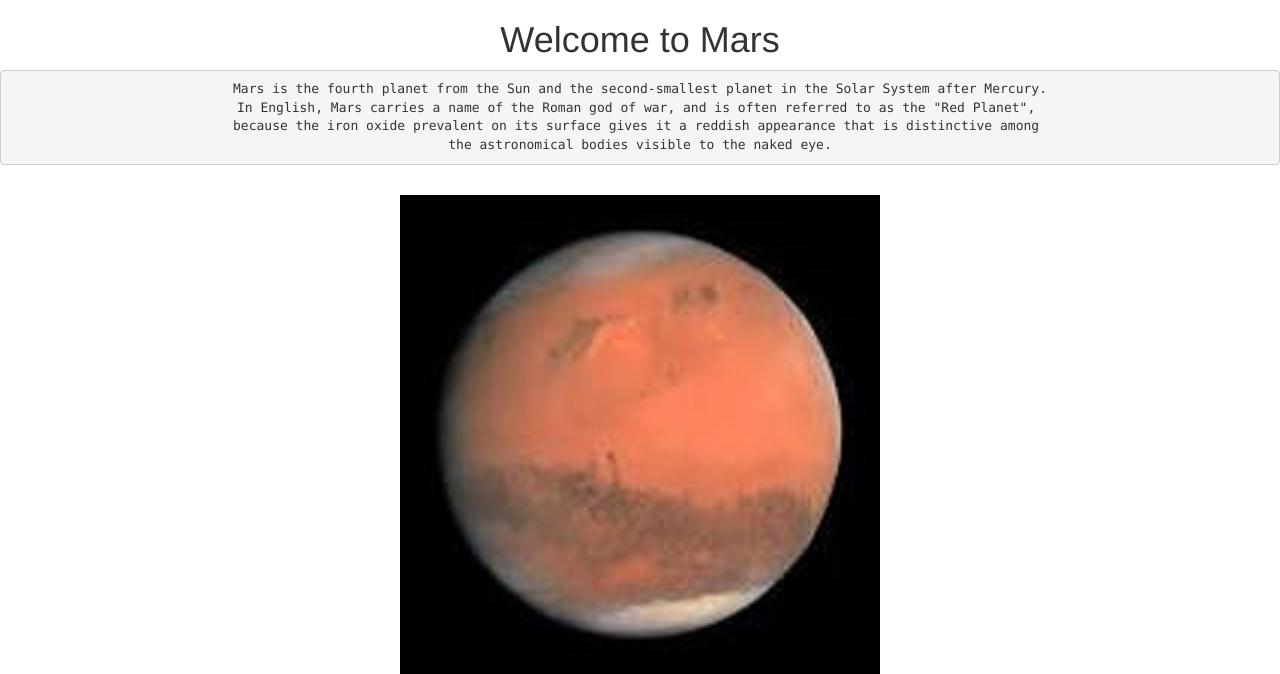
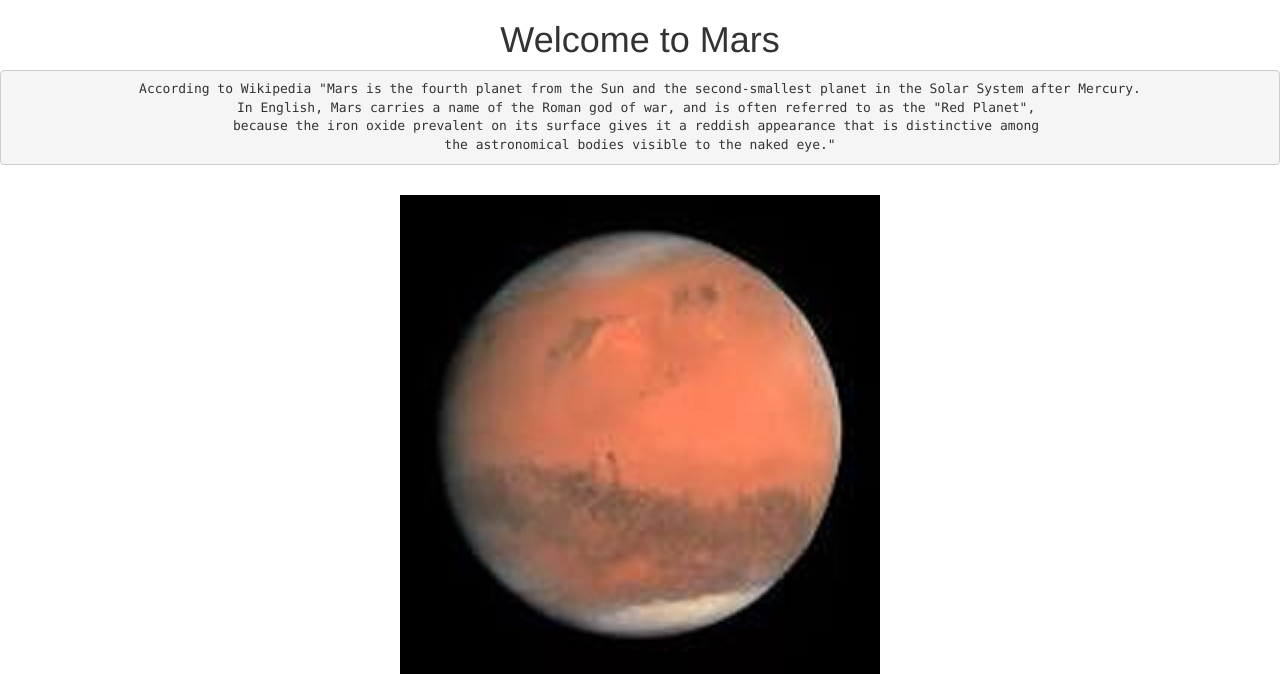
Before and after one commit to adiaw5/cst366-lab4, a Node server app: page /mars in a window 1280 px wide. Shown: the top 674 px of the page. Run offline with Node 20, Linux system fonts and the light colour scheme; some libraries are stand-ins or nearby versions.

Commit message:
update  commit of planets site

```diff
--- a/views/earth.html
+++ b/views/earth.html
@@ -3,9 +3,9 @@
   Welcome to Earth
 </h1>
 <pre>
-  Earth is the third planet from the Sun and the only astronomical object known to harbor life.
+  According to Wikipedia, "Earth is the third planet from the Sun and the only astronomical object known to harbor life.
   According to radiometric dating and other sources of evidence, Earth formed over 4.5 billion years ago.
-  Earth's gravity interacts with other objects in space, especially the Sun and the Moon, Earth's only natural satellite.
+  Earth's gravity interacts with other objects in space, especially the Sun and the Moon, Earth's only natural satellite."
 </pre>
 <br>
 <img src="/img/earth.jpg" alt="The Solar System"> <br>
--- a/views/mars.html
+++ b/views/mars.html
@@ -3,10 +3,10 @@
   Welcome to Mars
 </h1>
 <pre>
-Mars is the fourth planet from the Sun and the second-smallest planet in the Solar System after Mercury.
+According to Wikipedia "Mars is the fourth planet from the Sun and the second-smallest planet in the Solar System after Mercury.
 In English, Mars carries a name of the Roman god of war, and is often referred to as the "Red Planet",
 because the iron oxide prevalent on its surface gives it a reddish appearance that is distinctive among
-the astronomical bodies visible to the naked eye.
+the astronomical bodies visible to the naked eye."
 </pre>
 <br>
 <img src="/img/mars.jpg" alt="The Solar System"> <br>
--- a/views/venus.html
+++ b/views/venus.html
@@ -3,8 +3,8 @@
   Welcome to Venus
 </h1>
 <pre>
-  According to Wikipedia, Venus is the second planet from the Sun, orbiting it every 224.7 Earth days. It has the longest rotation period of any planet in the Solar
-  System and rotates in the opposite direction to most other planets. It does not have any natural satellites. It is named after the Roman goddess of love and beauty.
+  According to Wikipedia, "Venus is the second planet from the Sun, orbiting it every 224.7 Earth days. It has the longest rotation period of any planet in the Solar
+  System and rotates in the opposite direction to most other planets. It does not have any natural satellites. It is named after the Roman goddess of love and beauty."
 </pre>
 <br>
 <img src="/img/venus.jpg" alt="The Solar System"> <br>
```
